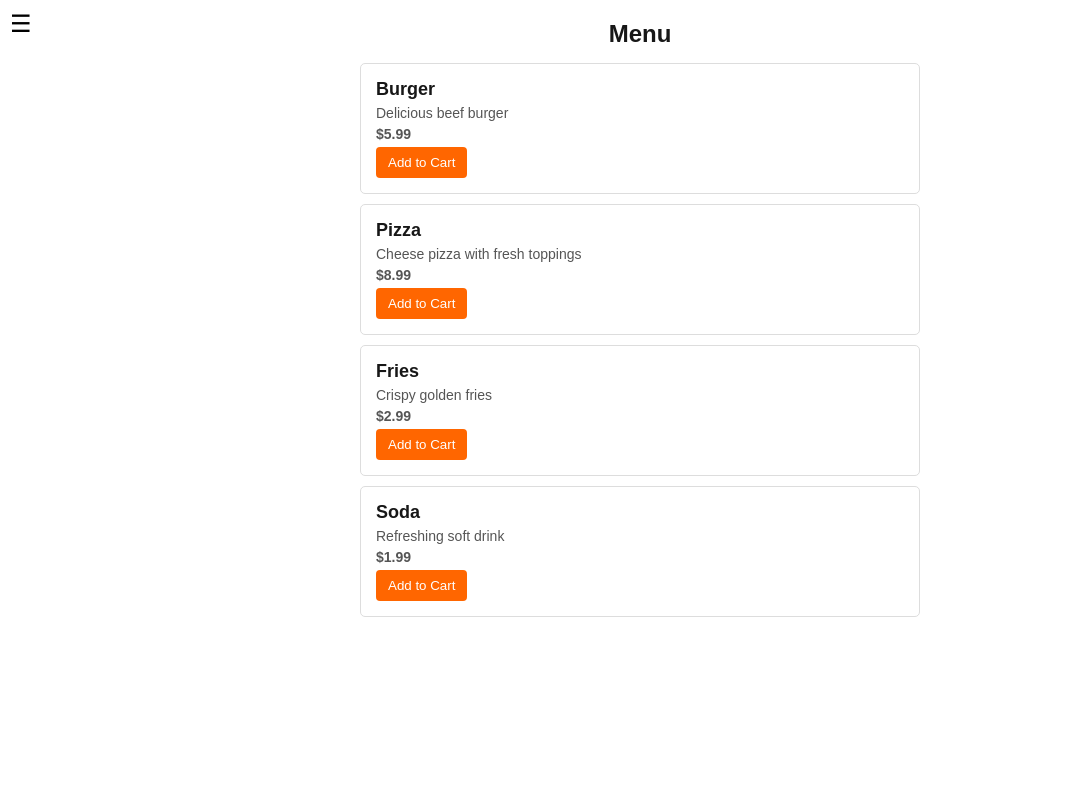
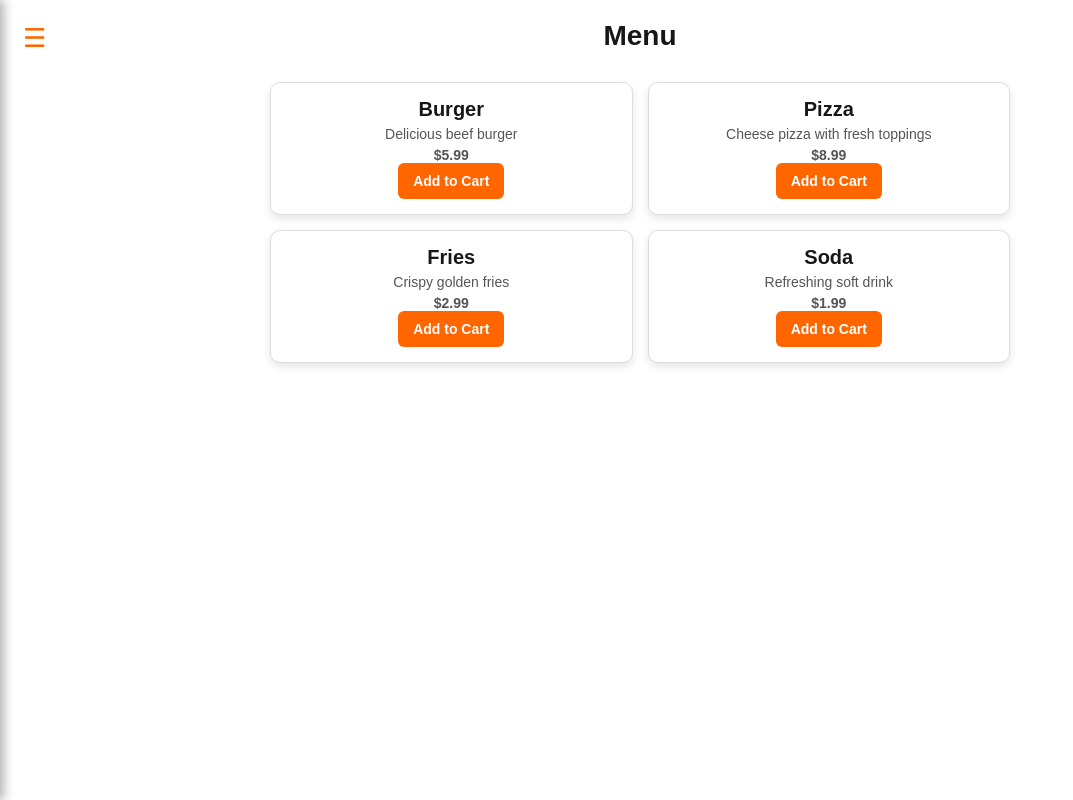
Before and after one commit to bananaNuggets75/online-ordering-system, a Next.js app: page /menu in a window 1280 px wide. Shown: the whole page, without its empty margins (0-1073 px from the left). Built offline with nearby package versions, Linux system fonts and the light colour scheme.

Commit message:
adjust design

```diff
--- a/app/globals.css
+++ b/app/globals.css
@@ -1,12 +1,16 @@
 :root {
   --background: #ffffff;
   --foreground: #171717;
+  --primary: #ff6600;
+  --primary-dark: #e65c00;
+  --border-color: #ddd;
 }
 
 @media (prefers-color-scheme: dark) {
   :root {
     --background: #0a0a0a;
     --foreground: #ededed;
+    --border-color: #333;
   }
 }
 
@@ -41,84 +45,98 @@ a {
   }
 }
 
-/* app/globals.css */
+/* ========== Menu Page ========== */
 .menu-container {
   padding: 20px;
-  max-width: 600px;
+  max-width: 800px;
   margin: auto;
+  text-align: center;
 }
 
 .menu-title {
-  text-align: center;
-  font-size: 24px;
-  margin-bottom: 15px;
+  font-size: 28px;
+  font-weight: bold;
+  margin-bottom: 20px;
 }
 
 .menu-list {
-  display: flex;
-  flex-direction: column;
-  gap: 10px;
+  display: grid;
+  grid-template-columns: repeat(auto-fit, minmax(250px, 1fr));
+  gap: 15px;
+  padding: 10px;
 }
 
 .menu-item {
   padding: 15px;
-  border: 1px solid #ddd;
-  border-radius: 5px;
-  background: #fff;
+  border: 1px solid var(--border-color);
+  border-radius: 10px;
+  background: var(--background);
+  box-shadow: 0 4px 8px rgba(0, 0, 0, 0.1);
+  transition: transform 0.2s ease-in-out;
+}
+
+.menu-item:hover {
+  transform: scale(1.03);
 }
 
 .menu-item h3 {
-  margin: 0;
-  font-size: 18px;
+  font-size: 20px;
+  margin-bottom: 5px;
 }
 
 .menu-item p {
-  margin: 5px 0;
   font-size: 14px;
   color: #555;
 }
 
 .menu-price {
   font-weight: bold;
-  color: #333;
+  font-size: 16px;
+  color: var(--primary);
+  margin-top: 5px;
 }
 
 .add-to-cart {
-  background: #ff6600;
+  background: var(--primary);
   color: white;
-  padding: 8px 12px;
+  padding: 10px 15px;
   border: none;
   cursor: pointer;
-  border-radius: 4px;
+  border-radius: 6px;
+  font-size: 14px;
+  font-weight: bold;
+  transition: background 0.3s;
 }
 
 .add-to-cart:hover {
-  background: #e65c00;
+  background: var(--primary-dark);
 }
 
-
-/* Sidebar */
+/* ========== Sidebar ========== */
 .burger-menu {
-  font-size: 24px;
+  font-size: 26px;
   background: none;
   border: none;
   cursor: pointer;
   position: fixed;
-  top: 10px;
-  left: 10px;
+  top: 15px;
+  left: 15px;
   z-index: 1000;
+  color: var(--primary);
+  padding: 8px;
 }
 
 .sidebar {
   position: fixed;
   top: 0;
-  left: -250px; /* Hidden by default */
-  width: 250px;
+  left: -280px; /* Hidden by default */
+  width: 280px;
   height: 100%;
   background: #222;
   color: white;
   transition: left 0.3s ease-in-out;
-  padding-top: 50px;
+  padding-top: 60px;
+  box-shadow: 4px 0 10px rgba(0, 0, 0, 0.3);
 }
 
 .sidebar.open {
@@ -132,21 +150,81 @@ a {
 
 .sidebar ul li {
   padding: 15px;
+  font-size: 18px;
 }
 
 .sidebar ul li a {
   color: white;
   text-decoration: none;
   display: block;
+  transition: color 0.2s;
+}
+
+.sidebar ul li a:hover {
+  color: var(--primary);
 }
 
 .close-btn {
   position: absolute;
-  top: 10px;
-  right: 15px;
+  top: 15px;
+  right: 20px;
   font-size: 24px;
   background: none;
   border: none;
   color: white;
   cursor: pointer;
 }
+
+/* ========== Cart Page ========== */
+.cart-container {
+  padding: 20px;
+  max-width: 800px;
+  margin: auto;
+  text-align: center;
+}
+
+.cart-title {
+  font-size: 28px;
+  font-weight: bold;
+  margin-bottom: 20px;
+}
+
+.cart-list {
+  display: grid;
+  grid-template-columns: 1fr;
+  gap: 10px;
+}
+
+.cart-item {
+  display: flex;
+  justify-content: space-between;
+  align-items: center;
+  padding: 15px;
+  border: 1px solid var(--border-color);
+  border-radius: 8px;
+  background: var(--background);
+}
+
+.cart-item h3 {
+  font-size: 18px;
+  margin: 0;
+}
+
+.cart-item p {
+  font-size: 14px;
+  color: #555;
+}
+
+.cart-item button {
+  background: var(--primary);
+  color: white;
+  padding: 8px 12px;
+  border: none;
+  cursor: pointer;
+  border-radius: 5px;
+  font-size: 14px;
+}
+
+.cart-item button:hover {
+  background: var(--primary-dark);
+}
```
